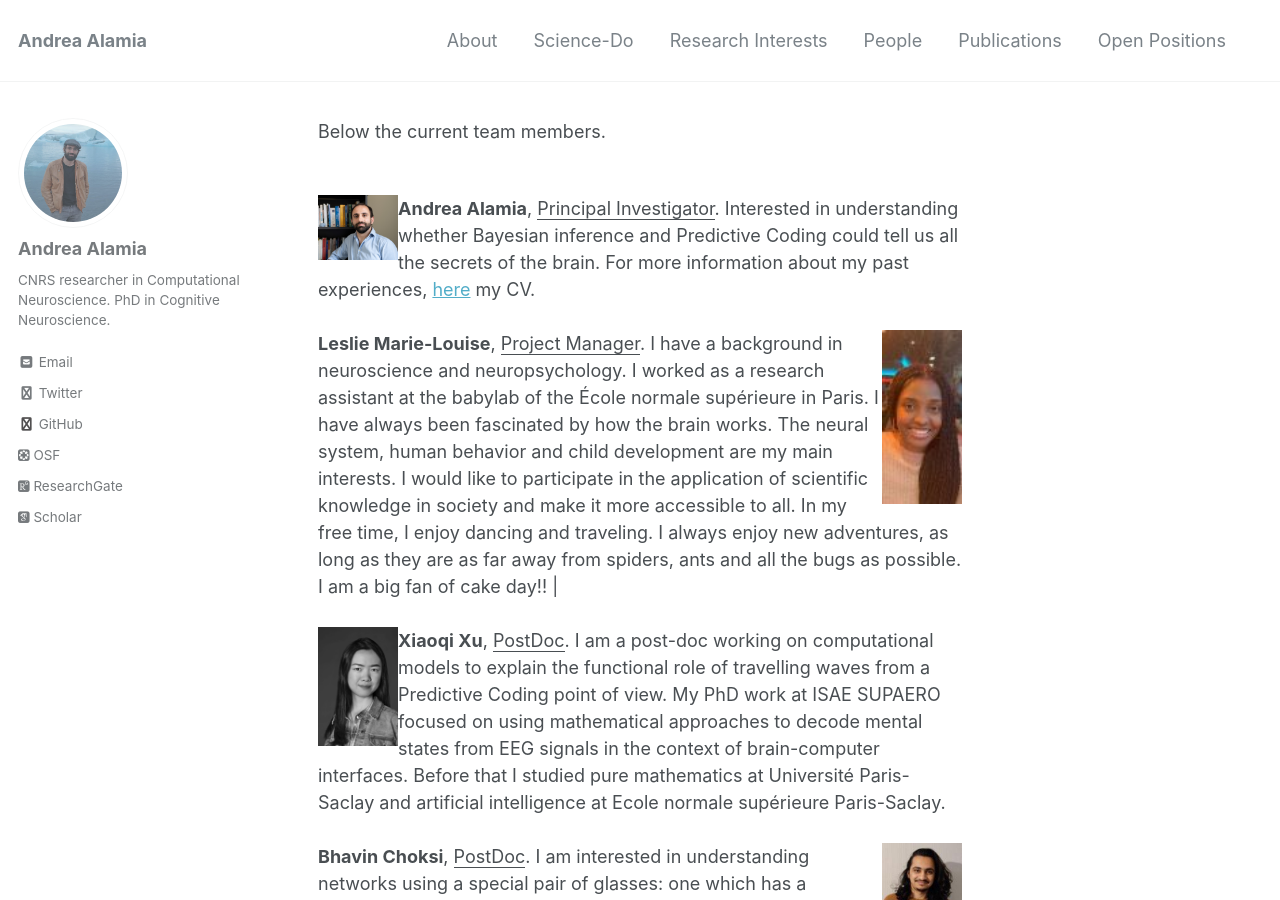
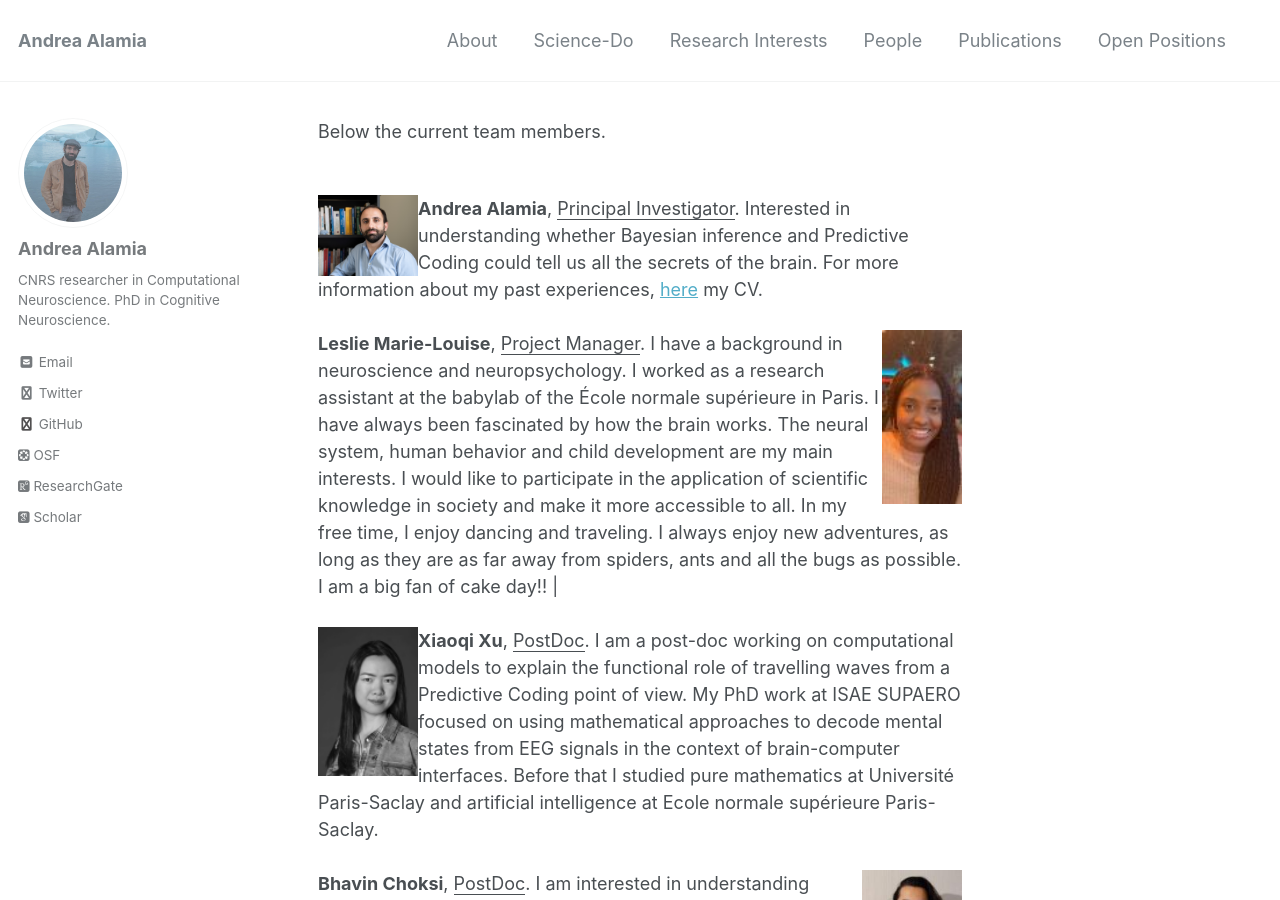
Before and after one commit to artipago/artipago.github.io, a Jekyll site: the page built from _pages/People.md, in a window 1280 px wide and 900 px high. Built offline with Jekyll 4.4.1, drawn with Linux system fonts in a browser that asks for light colours; nearby versions of some CDN libraries; some web fonts are replaced; library files that are not in the unit come from our copies.

Commit message:
Update People.md

```diff
--- a/_pages/People.md
+++ b/_pages/People.md
@@ -9,11 +9,11 @@ has_children: true
 Below the current team members. <br>
 <br>
 
-<img style="float: left;" src="/assets/images/alamiaPicture.png" alt="People"  width="80" height="80">  **Andrea Alamia**, <ins>Principal Investigator</ins>. Interested in understanding whether Bayesian inference and Predictive Coding could tell us all the secrets of the brain. For more information about my past experiences, [here](/CV.md) my CV.   <br>
+<img style="float: left;" src="/assets/images/alamiaPicture.png" alt="People"  width="100" height="100">  **Andrea Alamia**, <ins>Principal Investigator</ins>. Interested in understanding whether Bayesian inference and Predictive Coding could tell us all the secrets of the brain. For more information about my past experiences, [here](/CV.md) my CV.   <br>
 <br>
 <img style="float: right;" src="/assets/images/leslieResized.jpg" alt="People"  width="80" height="80">  **Leslie Marie-Louise**, <ins>Project Manager</ins>.
 I have a background in neuroscience and neuropsychology. I worked as a research assistant at the babylab of the École normale supérieure in Paris. I have always been fascinated by how the brain works. The neural system, human behavior and child development are my main interests. I would like to participate in the application of scientific knowledge in society and make it more accessible to all. In my free time, I enjoy dancing and traveling. I always enjoy new adventures, as long as they are as far away from spiders, ants and all the bugs as possible. I am a big fan of cake day!! | <br>
 <br>
-<img style="float: left;" src="/assets/images/Xiaoqi-XU resized.png" alt="People"  width="80" height="80">  **Xiaoqi Xu**, <ins>PostDoc</ins>. I am a post-doc working on computational models to explain the functional role of travelling waves from a Predictive Coding point of view. My PhD work at ISAE SUPAERO focused on using mathematical approaches to decode mental states from EEG signals in the context of brain-computer interfaces. Before that I studied pure mathematics at Université Paris-Saclay and artificial intelligence at Ecole normale supérieure Paris-Saclay. <br>
+<img style="float: left;" src="/assets/images/Xiaoqi-XU resized.png" alt="People"  width="100" height="100">  **Xiaoqi Xu**, <ins>PostDoc</ins>. I am a post-doc working on computational models to explain the functional role of travelling waves from a Predictive Coding point of view. My PhD work at ISAE SUPAERO focused on using mathematical approaches to decode mental states from EEG signals in the context of brain-computer interfaces. Before that I studied pure mathematics at Université Paris-Saclay and artificial intelligence at Ecole normale supérieure Paris-Saclay. <br>
 <br>
-<img style="float: right;" src="/assets/images/BhavinResized.jpg" alt="People"  width="80" height="80">  **Bhavin Choksi**, <ins>PostDoc</ins>. I am interested in understanding networks using a special pair of glasses: one which has a machine learning lens on one and neuroscience on the other. Specifically, I am interested in building networks that are more biological and in turn using them and their properties to get a peek into the human brain.  In my free time, I am just trying to wrap my head around the fact that cheese can also be eaten as a dessert. | <br>
+<img style="float: right;" src="/assets/images/BhavinResized.jpg" alt="People"  width="100" height="100">  **Bhavin Choksi**, <ins>PostDoc</ins>. I am interested in understanding networks using a special pair of glasses: one which has a machine learning lens on one and neuroscience on the other. Specifically, I am interested in building networks that are more biological and in turn using them and their properties to get a peek into the human brain.  In my free time, I am just trying to wrap my head around the fact that cheese can also be eaten as a dessert. | <br>
```
